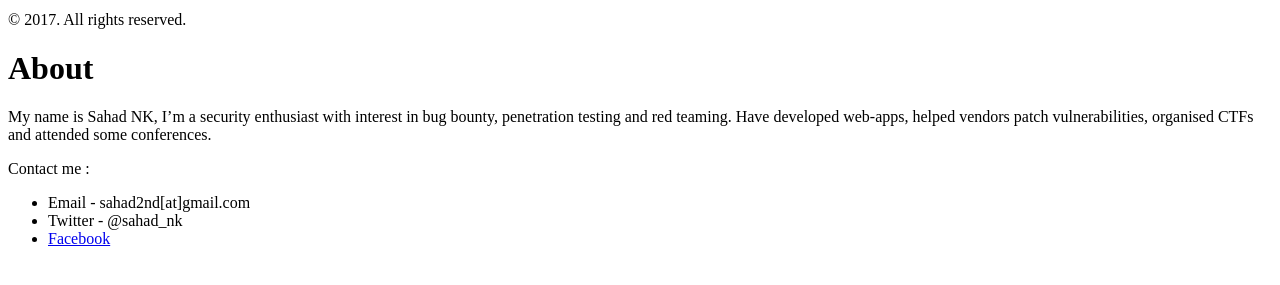
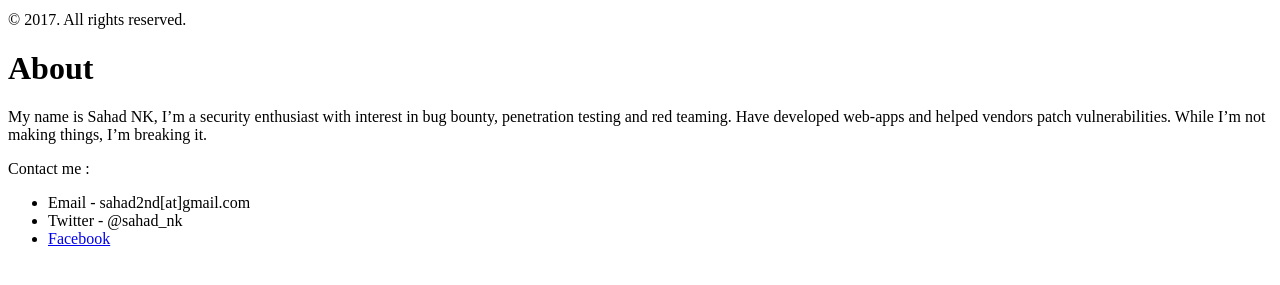
Before and after one commit to sahadnk72/sahadnk72.github.io, a Jekyll site: the page built from about.md, in a window 1280 px wide. Shown: the part 506-791 px from the top of the page. Built offline with Jekyll 4.4.1, drawn with Linux system fonts in a browser that asks for light colours; Markdown is read by kramdown in place of the engine named in the settings.

Commit message:
Update about.md

```diff
--- a/about.md
+++ b/about.md
@@ -4,7 +4,7 @@ title: About
 ---
 
 
-My name is Sahad NK, I'm a security enthusiast with interest in bug bounty, penetration testing and red teaming. Have developed  web-apps, helped vendors patch vulnerabilities, organised CTFs and attended some conferences.
+My name is Sahad NK, I'm a security enthusiast with interest in bug bounty, penetration testing and red teaming. Have developed  web-apps and helped vendors patch vulnerabilities. While I'm not making things, I'm breaking it.
 
 
 Contact me :
```
